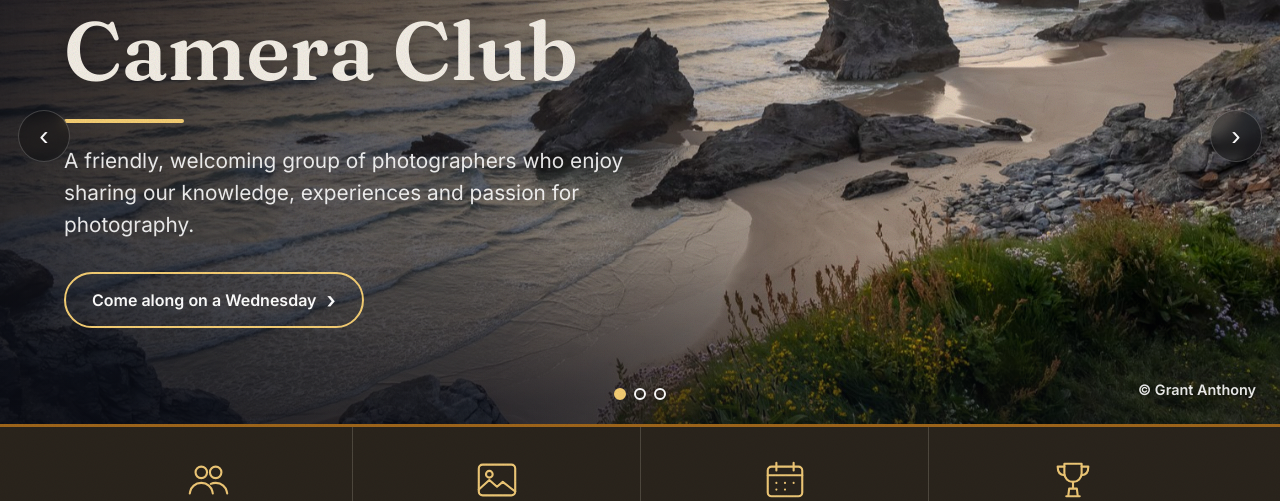
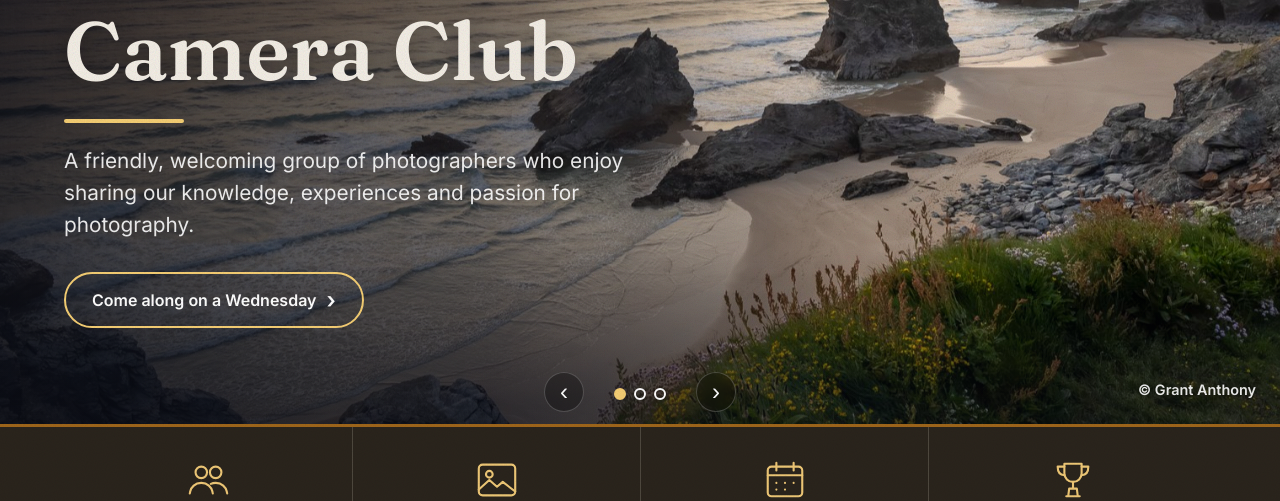
Before and after one commit to grantfitfuel/levern-camera-club, a Jekyll site: the page built from index.html, in a window 1280 px wide. Shown: the part 273-774 px from the top of the page. Built offline with Jekyll 4.4.1, drawn with Linux system fonts in a browser that asks for light colours.

Commit message:
Banner arrows beside the dots so they don't cover the text
Co-Authored-By: Claude Opus 5.5 <noreply@anthropic.com>
Claude-Session: https://claude.ai/code/session_012PBygZKZRm7fLhazHccoH4

```diff
--- a/assets/css/vellum.css
+++ b/assets/css/vellum.css
@@ -146,3 +146,7 @@ h1 em, h2 em, .statement em, .footer-name em, .hero-title em { font-weight: 400;
   .topbar-inner { justify-content: center; }
 }
 @media (max-width: 700px) { .banner-dots { left: auto; right: 24px; transform: none; bottom: 26px; } .slide-caption { right: 110px; bottom: 20px; } }
+/* Arrows sit at the bottom beside the dots so they never cover the welcome text */
+.banner-btn { top: auto; bottom: 12px; transform: none; width: 40px; height: 40px; font-size: 24px; }
+.banner-prev { left: calc(50% - 96px); }
+.banner-next { right: auto; left: calc(50% + 56px); }
```
